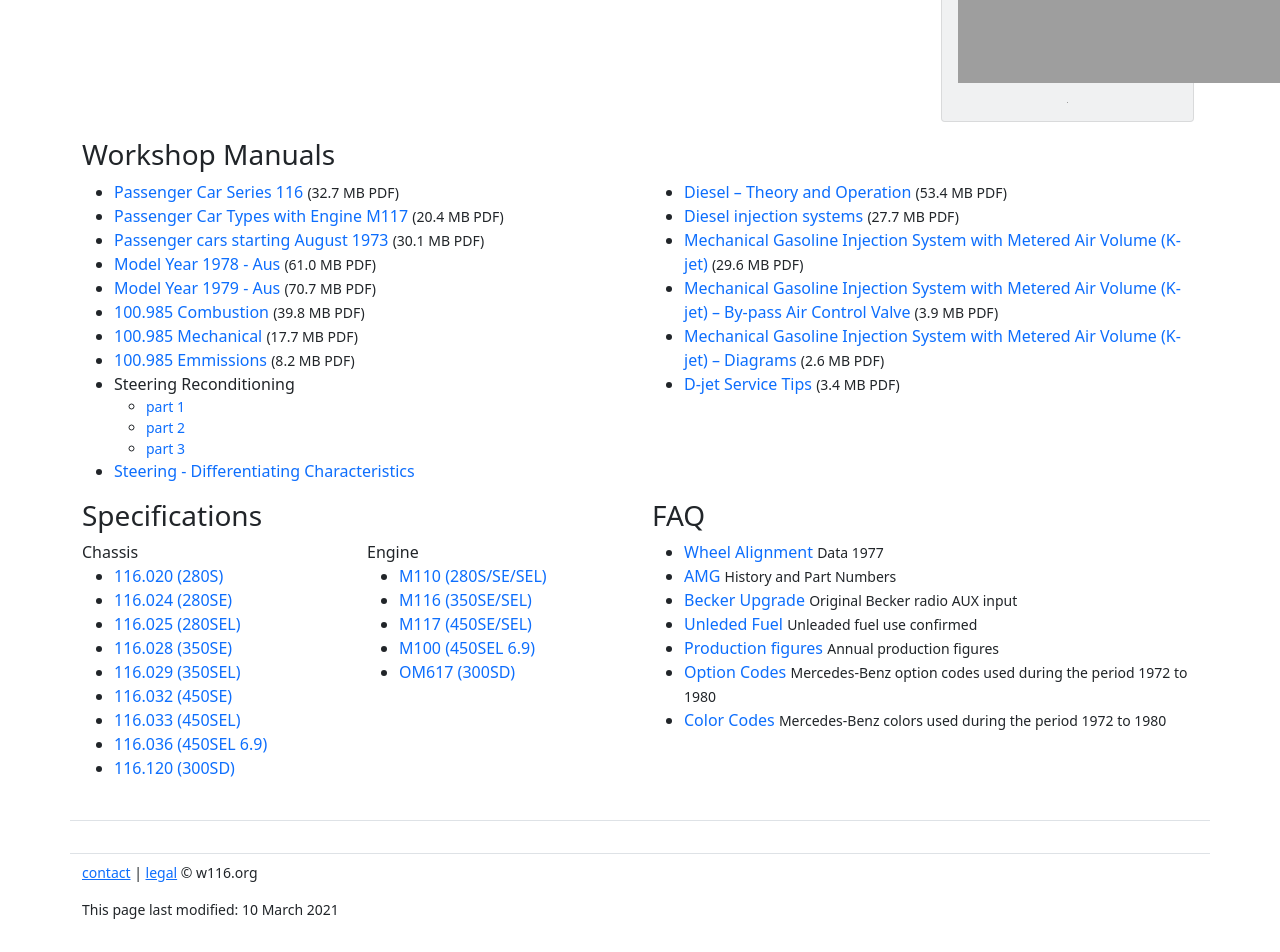
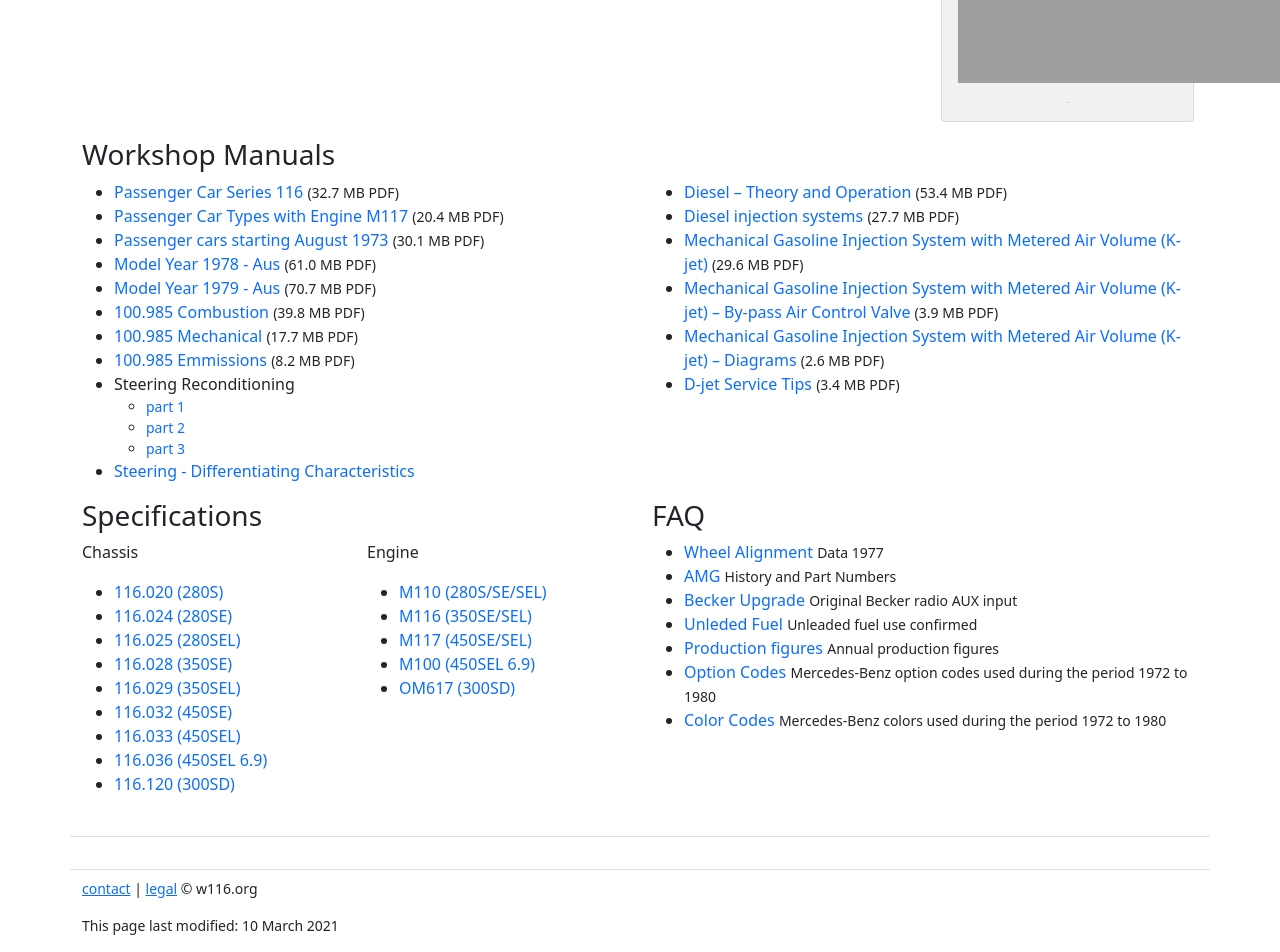
Before and after one commit to W116org/w116org.github.io, a Jekyll site: the page built from tech.html, in a window 1280 px wide. Shown: the part 1015-1967 px from the top of the page. Built offline with Jekyll 4.4.1, drawn with Linux system fonts in a browser that asks for light colours; grey boxes are pictures that could not be loaded.

Commit message:
Update default5.html

```diff
--- a/_layouts/default5.html
+++ b/_layouts/default5.html
@@ -17,9 +17,6 @@
 	position: relative;
 	width: 100%;
 	padding-bottom: 35.15625%
-}
-#content p + ul {
-    margin-top: -1em;
 }
 #navbar-toggle-cbox {
   display:none;
```
